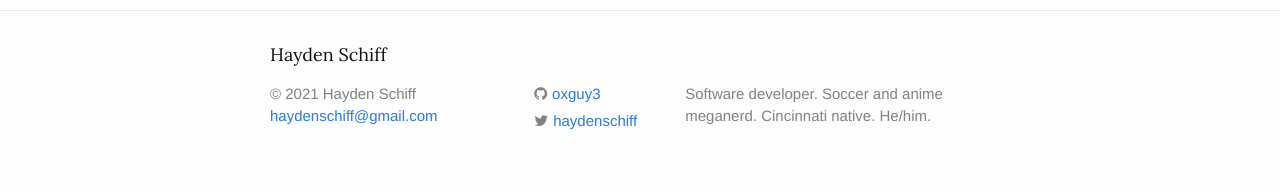
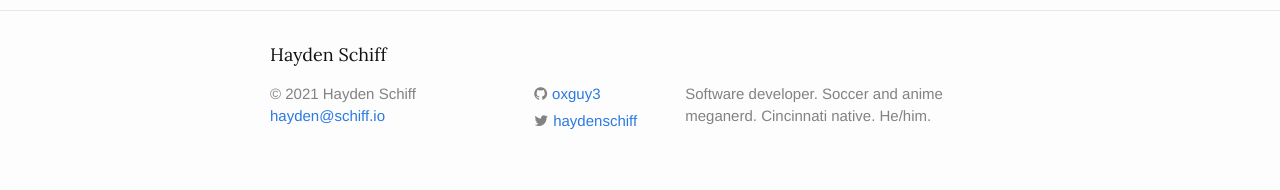
Before and after one commit to oxguy3/schiff.io, a Jekyll site: the page built from index.html, in a window 1280 px wide. Shown: the part 1180-1370 px from the top of the page. Built offline with Jekyll 4.4.1, drawn with Linux system fonts in a browser that asks for light colours.

Commit message:
update email address

```diff
--- a/_config.yml
+++ b/_config.yml
@@ -15,7 +15,7 @@
 # in the templates via {{ site.myvariable }}.
 title: Hayden Schiff
 author: Hayden Schiff
-email: haydenschiff@gmail.com
+email: hayden@schiff.io
 description: >
   Software developer. Soccer and anime meganerd. Cincinnati native. He/him.
 baseurl: "" # the subpath of your site, e.g. /blog
```
